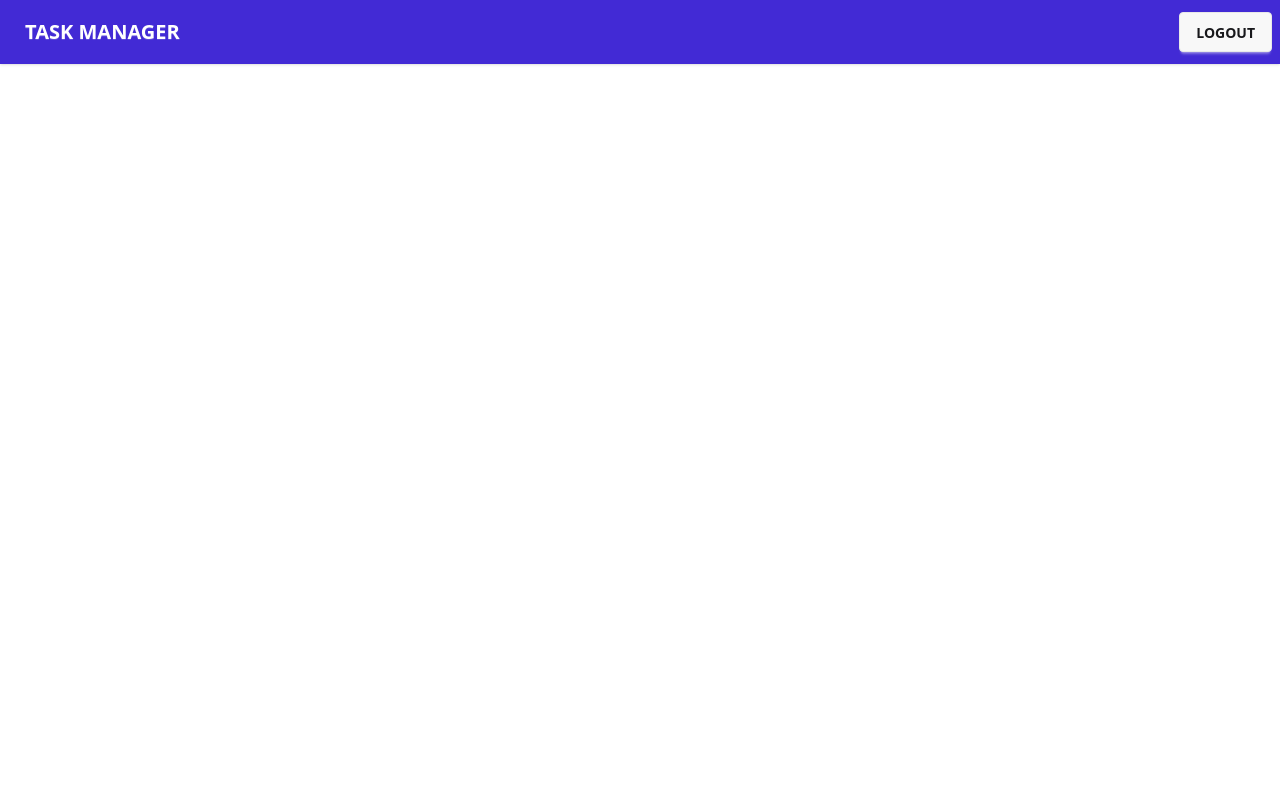
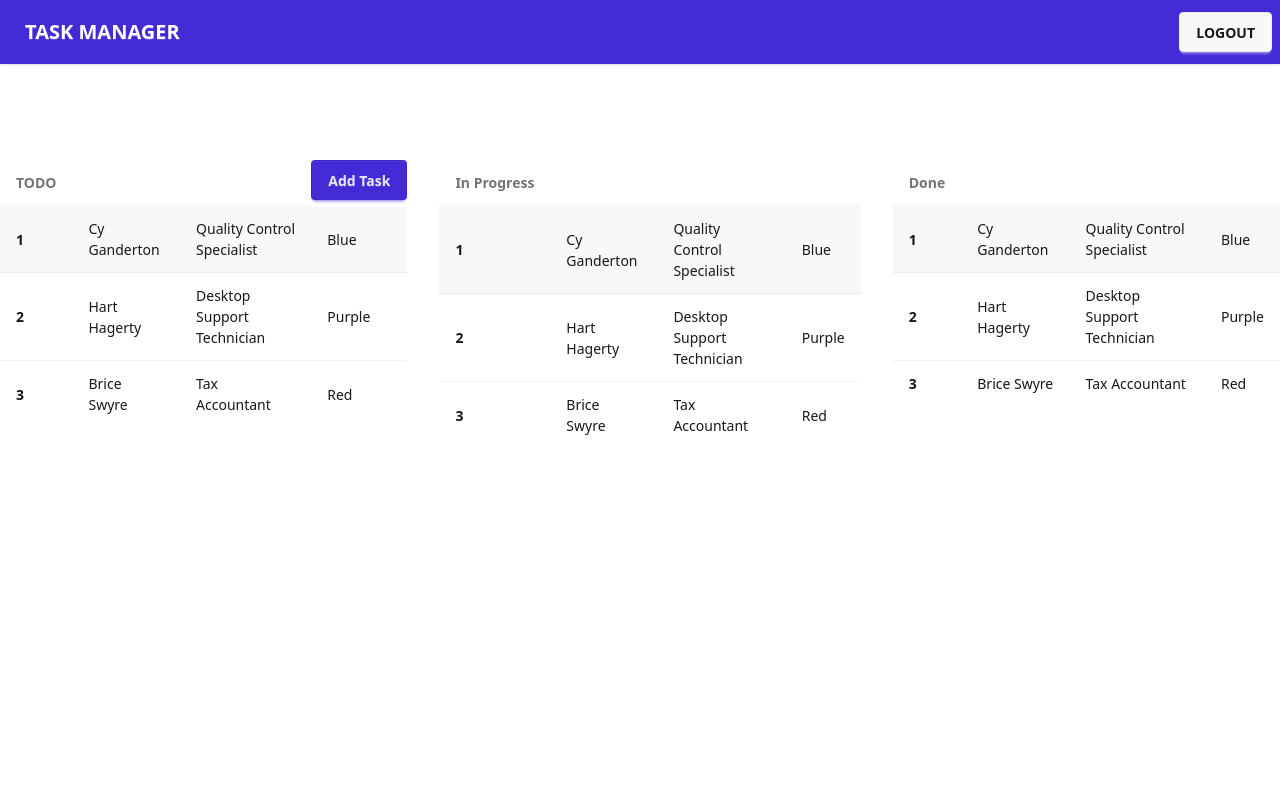
Before and after one commit to salmanfxrsi/scic-10-job-task, a React (Vite) app in the folder client/: page /dashboard in a window 1280 px wide. Shown: the top 800 px of the page. Built offline with nearby package versions, Linux system fonts and the light colour scheme; no server answers; sample sign-in values are in the browser's storage.

Commit message:
feat(client): add ToDoTask, InProgressTask, and DoneTask components to dashboard

```diff
--- a/client/src/pages/dashboard/Dashboard.jsx
+++ b/client/src/pages/dashboard/Dashboard.jsx
@@ -1,5 +1,8 @@
 import Footer from "../../components/shared/Footer";
 import Navbar from "../../components/shared/Navbar";
+import DoneTask from "./DoneTask";
+import InProgressTask from "./InProgressTask";
+import ToDoTask from "./ToDoTask";
 
 const Dashboard = () => {
   return (
@@ -7,8 +10,10 @@ const Dashboard = () => {
       <nav>
         <Navbar></Navbar>
       </nav>
-            <main className="h-screen">
-
+      <main className="h-screen py-24 flex flex-col lg:flex-row container mx-auto gap-8 justify-between">
+        <ToDoTask></ToDoTask>
+        <InProgressTask></InProgressTask>
+        <DoneTask></DoneTask>
       </main>
       <footer>
         <Footer></Footer>
--- /dev/null
+++ b/client/src/pages/dashboard/DoneTask.jsx
@@ -0,0 +1,42 @@
+const DoneTask = () => {
+  return (
+    <div className="overflow-x-auto">
+      <table className="table">
+        {/* head */}
+        <thead>
+          <tr>
+            <th>Done</th>
+            <th></th>
+            <th></th>
+            <th className=""></th>
+          </tr>
+        </thead>
+        <tbody>
+          {/* row 1 */}
+          <tr className="bg-base-200">
+            <th>1</th>
+            <td>Cy Ganderton</td>
+            <td>Quality Control Specialist</td>
+            <td>Blue</td>
+          </tr>
+          {/* row 2 */}
+          <tr>
+            <th>2</th>
+            <td>Hart Hagerty</td>
+            <td>Desktop Support Technician</td>
+            <td>Purple</td>
+          </tr>
+          {/* row 3 */}
+          <tr>
+            <th>3</th>
+            <td>Brice Swyre</td>
+            <td>Tax Accountant</td>
+            <td>Red</td>
+          </tr>
+        </tbody>
+      </table>
+    </div>
+  );
+};
+
+export default DoneTask;
--- /dev/null
+++ b/client/src/pages/dashboard/InProgressTask.jsx
@@ -0,0 +1,42 @@
+const InProgressTask = () => {
+  return (
+    <div className="overflow-x-auto">
+      <table className="table">
+        {/* head */}
+        <thead>
+          <tr>
+            <th>In Progress</th>
+            <th></th>
+            <th></th>
+            <th className=""></th>
+          </tr>
+        </thead>
+        <tbody>
+          {/* row 1 */}
+          <tr className="bg-base-200">
+            <th>1</th>
+            <td>Cy Ganderton</td>
+            <td>Quality Control Specialist</td>
+            <td>Blue</td>
+          </tr>
+          {/* row 2 */}
+          <tr>
+            <th>2</th>
+            <td>Hart Hagerty</td>
+            <td>Desktop Support Technician</td>
+            <td>Purple</td>
+          </tr>
+          {/* row 3 */}
+          <tr>
+            <th>3</th>
+            <td>Brice Swyre</td>
+            <td>Tax Accountant</td>
+            <td>Red</td>
+          </tr>
+        </tbody>
+      </table>
+    </div>
+  );
+};
+
+export default InProgressTask;
--- /dev/null
+++ b/client/src/pages/dashboard/ToDoTask.jsx
@@ -0,0 +1,42 @@
+const ToDoTask = () => {
+  return (
+    <div className="overflow-x-auto">
+      <table className="table">
+        {/* head */}
+        <thead>
+          <tr>
+            <th>TODO</th>
+            <th></th>
+            <th></th>
+            <th className="btn btn-primary">Add Task</th>
+          </tr>
+        </thead>
+        <tbody>
+          {/* row 1 */}
+          <tr className="bg-base-200">
+            <th>1</th>
+            <td>Cy Ganderton</td>
+            <td>Quality Control Specialist</td>
+            <td>Blue</td>
+          </tr>
+          {/* row 2 */}
+          <tr>
+            <th>2</th>
+            <td>Hart Hagerty</td>
+            <td>Desktop Support Technician</td>
+            <td>Purple</td>
+          </tr>
+          {/* row 3 */}
+          <tr>
+            <th>3</th>
+            <td>Brice Swyre</td>
+            <td>Tax Accountant</td>
+            <td>Red</td>
+          </tr>
+        </tbody>
+      </table>
+    </div>
+  );
+};
+
+export default ToDoTask;
```
Lines whose indentation alone changed are shown as unchanged.
